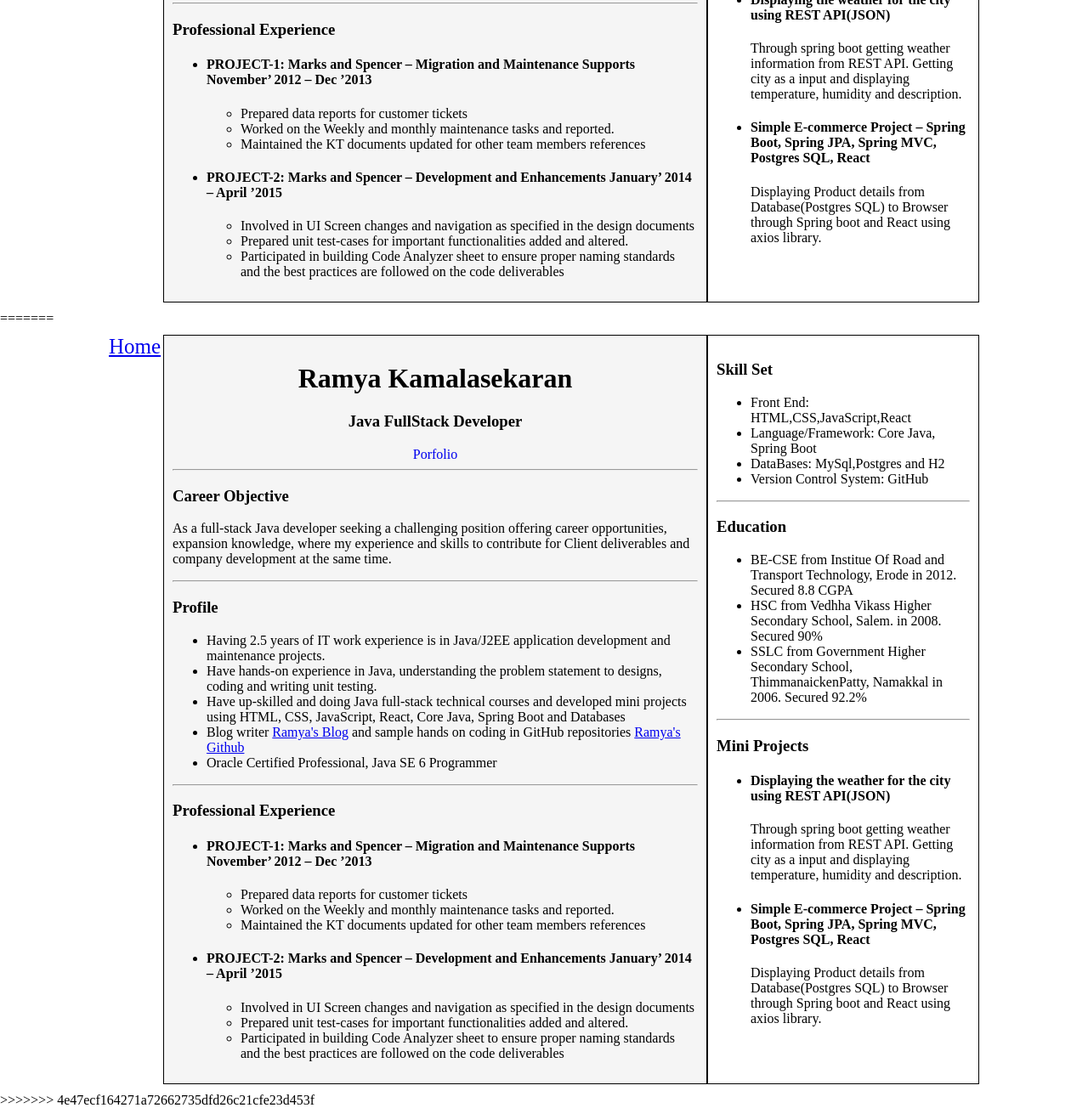
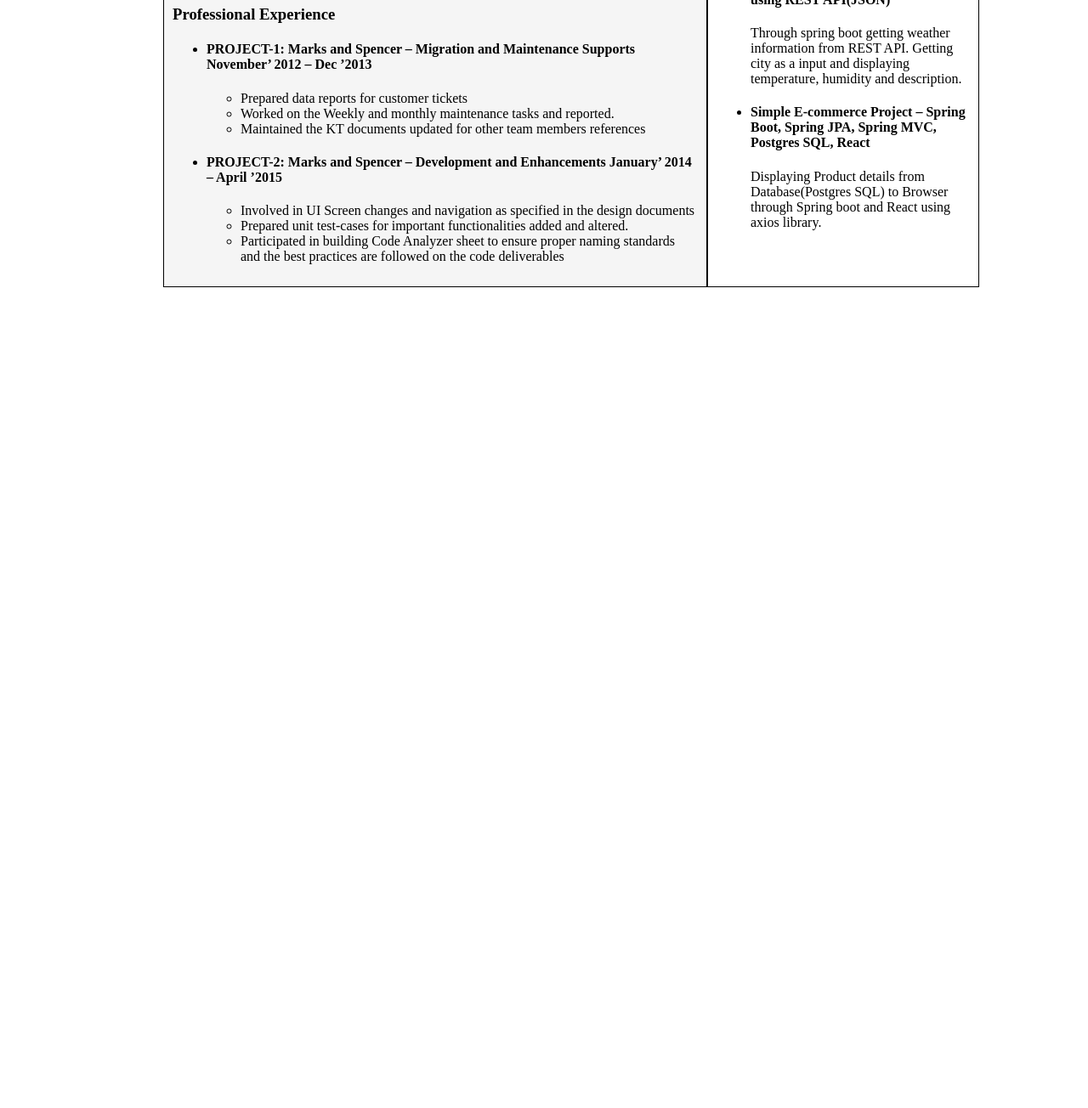
Before and after one commit to RamyaKDev/Hosting, a plain HTML site: page resume.html in a window 1280 px wide. Shown: the part 553-1857 px from the top of the page at 85% size. After the commit the page ends 901 px from the top, so only its background shows below. Drawn offline with Linux system fonts and the light colour scheme.

Commit message:
commit changes

```diff
--- a/resume.html
+++ b/resume.html
@@ -1,4 +1,4 @@
-<<<<<<< HEAD
+
 <!DOCTYPE html>
 <html lang="en">
 <head>
@@ -124,131 +124,4 @@
         </div>
     </div>
 </body>
-=======
-<!DOCTYPE html>
-<html lang="en">
-<head>
-    <meta charset="UTF-8">
-    <meta name="viewport" content="width=device-width, initial-scale=1.0">
-    <title>Ramya Resume</title>
-    <style>
-       body{
-        padding:0px;
-        margin:0px;
-       }
-        .container{
-            font-size: 1em;
-            width:80%;
-            display:grid;
-            grid-template-columns:0.2fr 2fr 1fr;
-            margin:auto;
-            padding:10px;
-
-        }
-    .mainlayout{
-        padding:10px;
-         border:1px solid black;
-          background-color:whitesmoke;
-    }
-    .name{
-        text-align: center;
-    }
-    .name a{
-        text-decoration: none;
-    }
-    .sidelayout{
-          padding:10px;
-          border:1px solid black;
-    }
-    .back{
-        font-size: 25px;
-    }
-    </style>
-</head>
-<body>
-    <div class="container">
-        <div class="back">
-            <a href="/index.html">Home</a>
-        </div>
-        <div class="mainlayout">
-            <div class="name">
-                <h1>Ramya Kamalasekaran</h1>
-                <h3>Java FullStack Developer</h3>
-                <a href="https://ramyakdev.github.io/Hosting/">Porfolio</a>
-            </div>
-            <hr/>
-           <div class="objective">
-            <h3>Career Objective</h3>
-            <p>As a full-stack Java developer seeking a challenging position offering career opportunities, expansion knowledge, where my experience and skills to contribute for Client deliverables and company development at the same time.</p>
-           </div>
-            <hr/>
-           <div class="profile">
-            <h3>Profile</h3>
-            <ul>
-
-                <li>Having 2.5 years of IT work experience is in Java/J2EE application development and maintenance projects.                   </li>
-                <li>Have hands-on experience in Java, understanding the problem statement to designs, coding and writing unit testing.</li>
-                <li>Have up-skilled and doing Java full-stack technical courses and developed mini projects using HTML, CSS, JavaScript, React, Core Java, Spring Boot and Databases</li>
-                <li>Blog writer <a href="https://dev.to/ramya_kamalasekaran">Ramya's Blog</a> and sample hands on coding in GitHub repositories <a href="https://github.com/RamyaKDev?tab=repositories">Ramya's Github</a></li>
-                <li>Oracle Certified Professional, Java SE 6 Programmer</li>
-            </ul>
-           </div>
-             <hr/>
-             <div class="experience">
-             <h3>Professional Experience</h3>
-             <ul>
-                <li>
-                    <h4>PROJECT-1: Marks and Spencer – Migration and Maintenance Supports November’ 2012 – Dec ’2013</h4>
-                    <ul>
-                        <li> Prepared data reports for customer tickets </li>
-                        <li> Worked on the Weekly and monthly maintenance tasks and reported.</li>
-                        <li> Maintained the KT documents updated for other team members references</li>
-                    </ul>
-                </li>
-                <li>
-                    <h4>PROJECT-2: Marks and Spencer – Development and Enhancements January’ 2014 – April ’2015</h4>
-                    <ul>
-                        <li> Involved in UI Screen changes and navigation as specified in the design documents </li>
-                        <li>Prepared unit test-cases for important functionalities added and altered.</li>
-                        <li> Participated in building Code Analyzer sheet to ensure proper naming standards and the best practices are followed on the code deliverables</li>
-                    </ul>
-                </li>
-             </ul>
-             </div>
-        </div>
-        <div class="sidelayout">
-            <div class="skillset">
-            <h3>Skill Set</h3>
-            <ul>
-                <li>Front End: HTML,CSS,JavaScript,React</li>
-                <li>Language/Framework: Core Java, Spring Boot</li>
-                <li>DataBases: MySql,Postgres and H2</li>
-                <li>Version Control System: GitHub</li>
-            </ul>
-           </div>
-            <hr/>
-            <div class="education">
-            <h3>Education</h3>
-            <ul>
-                <li> BE-CSE from Institue Of Road and Transport Technology, Erode in 2012. Secured 8.8 CGPA </li>
-                <li> HSC from Vedhha Vikass Higher Secondary School, Salem. in 2008. Secured 90%</li>
-                <li>SSLC from Government Higher Secondary School, ThimmanaickenPatty, Namakkal in 2006. Secured 92.2%</li>
-
-            </ul>
-           </div>
-            <hr/>
-            <div class="miniprojects">
-            <h3>Mini Projects</h3>
-            <ul>
-                <li><h4>Displaying the weather for the city using REST API(JSON)</h4>
-                <p>Through spring boot getting weather information from REST API. Getting city as a input and displaying temperature, humidity and description.</p></li>
-                 <li><h4>Simple E-commerce Project – Spring Boot, Spring JPA, Spring MVC, Postgres SQL, React</h4>
-                <p>Displaying Product details from Database(Postgres SQL) to Browser through Spring boot and React using axios library.</p></li>
-            </ul>
-           </div>
-
-        </div>
-    </div>
-</body>
->>>>>>> 4e47ecf164271a72662735dfd26c21cfe23d453f
 </html>
```
